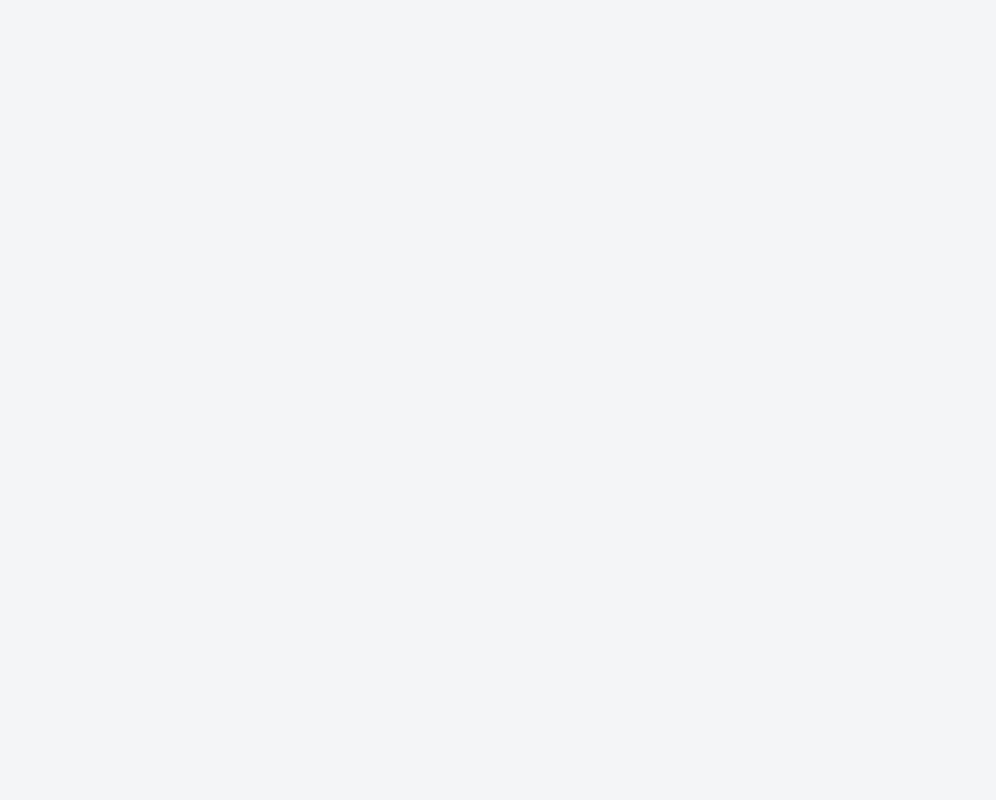
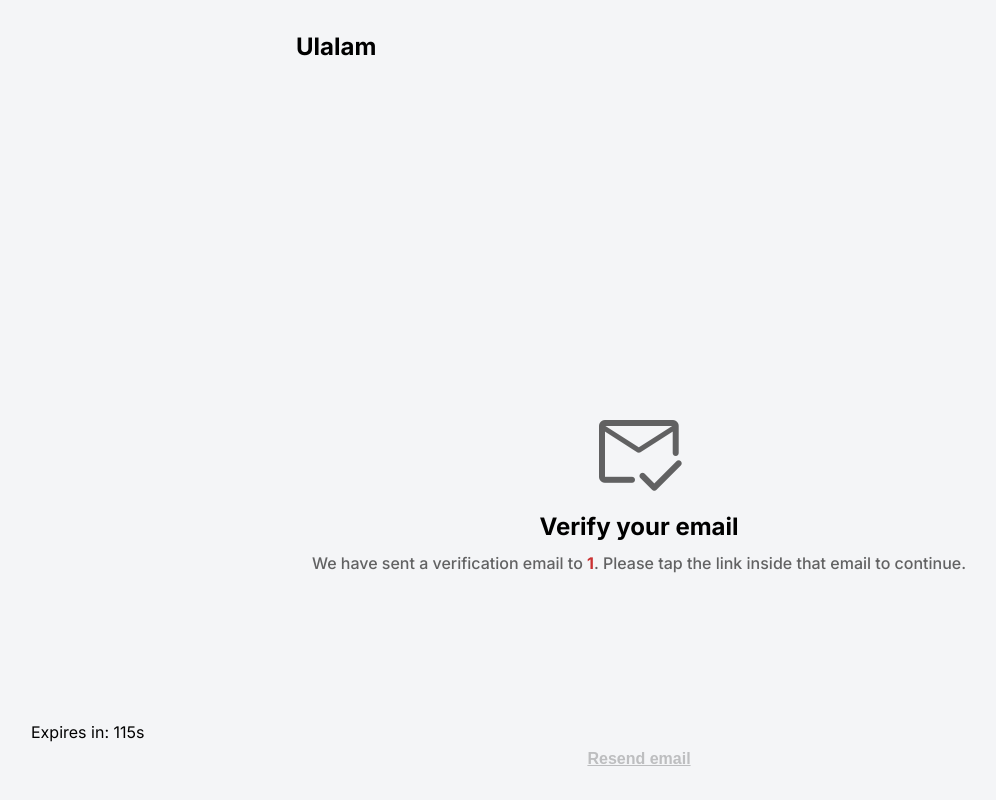
Before and after one commit to audemarsodato/ulalam, a React (Vite) app in the folder frontend/: page /email-sent/1 in a window 1280 px wide. Before the commit this address had no page. Shown: the whole page, without its empty margins (1-997 px from the left). Built offline with nearby package versions, Linux system fonts and the light colour scheme; a web font is replaced by a local one.

Commit message:
feat: Add verificatio email sent page

```diff
--- a/frontend/src/App.jsx
+++ b/frontend/src/App.jsx
@@ -15,6 +15,7 @@ import UserProfile from './pages/user-profile/UserProfile'
 import Signup from './pages/signup/Signup'
 import Login from './pages/login/Login'
 import CompleteProfilePage from './pages/complete-profile-page/CompleteProfilePage'
+import EmailSentPage from './pages/email-sent/EmailSentPage'
 
 export default function App() {
 
@@ -28,8 +29,8 @@ export default function App() {
                                         <Route path='/login' element={<Login />}/>
 
                                         <Route path='/profile-setup' element={<CompleteProfilePage />}/>
-                                        {/* <Route path='/email-sent' element={<EmailSentPage />}/>
-                                        <Route path='/verify-email' element={<VerifyEmailPage />}/>  */}
+                                        <Route path='/email-sent/:email' element={<EmailSentPage />}/>
+                                        {/* <Route path='/verify-email' element={<VerifyEmailPage />}/>  */}
                                         {/* ?token=efyi843rnu */}
 
                                         <Route path='/' element={<Home />}/>
--- /dev/null
+++ b/frontend/src/pages/email-sent/EmailSentPage.css
@@ -0,0 +1,53 @@
+
+.mail-sent__mail-icon {
+        font-size: 96px;
+
+        opacity: 60%;
+}
+
+.email-sent-container {
+        display: flex;
+        flex-direction: column;
+        gap: 12px;
+        justify-content: center;
+        align-items: center;
+        margin-top: 50%;
+}
+
+.email-sent__prompt {
+        text-align: center;
+        font-weight: 500;
+        color: rgba(0, 0, 0, 60%);
+        /* line-height: 1.5; */
+}
+
+.email-sent__prompt span {
+        color: rgba(191, 0, 0, 0.8);
+        font-weight: 700;
+}
+
+.email-sent__resend-email {
+        position: fixed;
+        left: 0;
+        right: 0;
+        bottom: 0;
+
+        display: flex;
+        flex-direction: column;
+        gap: 8px;
+        padding: 32px;
+}
+
+.email-sent__resend-email-button {
+        font-size: 16px;
+
+        background-color: rgba(0, 0, 0, 0);
+        font-weight: 600;
+        border: none;
+        text-decoration: underline;
+        opacity: 80%;
+}
+
+/* .email-sent__expiration-counter { */
+        /* text-align: center; */
+/* } */
--- a/frontend/src/pages/email-sent/EmailSentPage.jsx
+++ b/frontend/src/pages/email-sent/EmailSentPage.jsx
@@ -0,0 +1,39 @@
+import { useEffect, useState } from 'react'
+import { useParams } from 'react-router-dom'
+
+import './EmailSentPage.css'
+import Header from '../../components/Header'
+
+export default function EmailSentPage() {
+        const { email } = useParams()
+        const [ seconds, setSeconds ] = useState(120)
+
+        useEffect(() => {
+                if (seconds <= 0) return
+
+                const timer = setInterval(() => {
+                        setSeconds(prev => prev - 1)
+                }, 1000)
+
+                return () => clearInterval(timer)
+        }, [seconds])
+
+        return (
+                <section className='email-sent-page'>
+                        <header className='page-headers'>
+                                <h1 className="email-sent__header">Ulalam</h1>
+                        </header>
+
+                        <div className='email-sent-container'>
+                                <span class='material-symbols-rounded mail-sent__mail-icon'>mark_email_read</span>
+                                <h2>Verify your email</h2>
+                                <p className='email-sent__prompt'>We have sent a verification email to <span>{email}</span>. Please tap the link inside that email to continue.</p>
+                        </div>
+
+                        <div className='email-sent__resend-email'>
+                                <p className='email-sent__expiration-counter'>Expires in: {seconds}s</p>
+                                <button className='email-sent__resend-email-button' disabled={seconds !== 0}>Resend email</button>
+                        </div>
+                </section>
+        )
+}
```
Also changed, not shown: frontend/src/pages/verify-email/VerifyEmailPage.jsx (added, +9 -0 lines).
